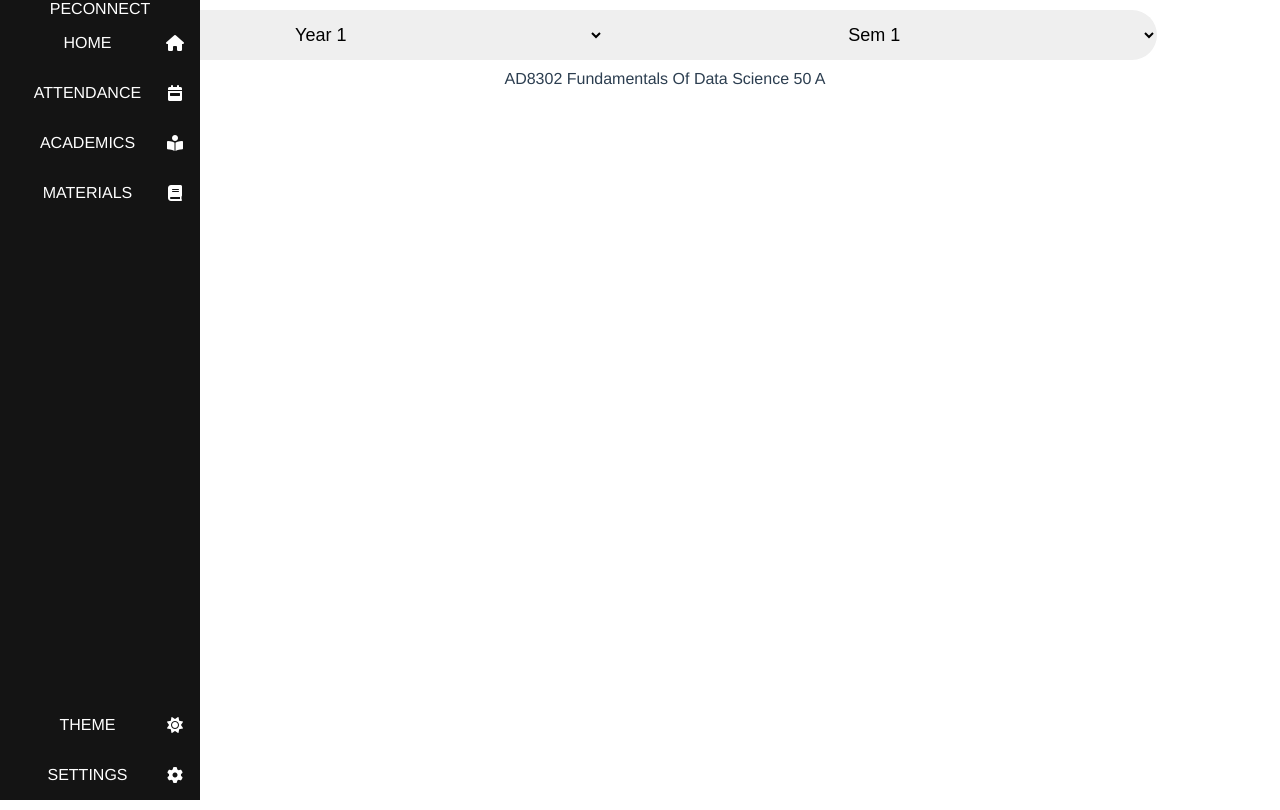
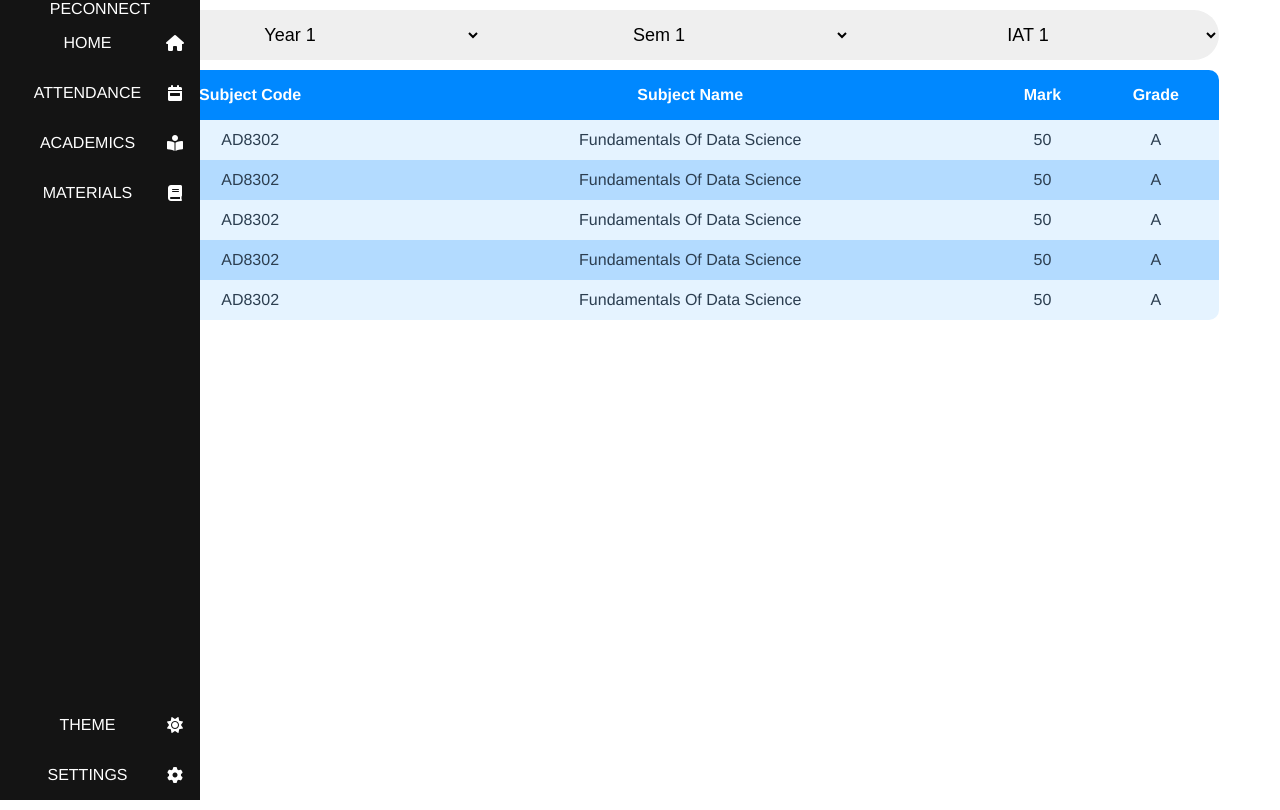
Before and after one commit to AnupamKris/erp2, a Vue app: page /academics in a window 1280 px wide. Built offline with nearby package versions, Linux system fonts and the light colour scheme.

Commit message:
slax edits 2

```diff
--- a/src/components/Marks.vue
+++ b/src/components/Marks.vue
@@ -1,25 +1,69 @@
 <template>
   <div class="marks">
-      <div class="mark-field" v-for="(item, key) in markData" :key="key">
-          {{item.subcode}}
-          {{item.name}}
-          {{item.mark}}
-          {{item.grade}}
-      </div>
+    <table>
+      <thead>
+        <tr>
+          <th>Subject Code</th>
+          <th>Subject Name</th>
+          <th>Mark</th>
+          <th>Grade</th>
+        </tr>
+      </thead>
+      <tbody>
+        <tr class="mark-field" v-for="(item, index) in markData" :key="index" :class="{light: index%2==0 ? true : false}">
+          <td>{{ item.subcode }}</td>
+          <td>{{ item.name }}</td>
+          <td>{{ item.mark }}</td>
+          <td>{{ item.grade }}</td>
+        </tr>
+      </tbody>
+    </table>
   </div>
 </template>
 
 <script>
 export default {
-    props: {
-        markData: Object,
-    },
-    setup() {
-
-    }
-}
+  props: {
+    markData: Object,
+  },
+  setup() {},
+};
 </script>
 
-<style>
+<style lang="less" scoped>
+.mark-field {
+  width: 100%;
+  height: 100%;
+}
 
+.marks {
+    width: 90%;
+}
+
+table {
+  border-collapse: collapse;
+  width: 100%;
+  border-radius: 10px;
+  overflow: hidden;
+  thead {
+    background: #0088ff;
+    tr {
+      height: 50px;
+      width: 100%;
+      color: white;
+      border: none;
+    }
+  }
+  tbody {
+    tr {
+      background: lighten(#0088ff, 35);
+      td {
+        height: 40px;
+      }
+    }
+    .light {
+      background: lighten(#0088ff, 45);
+    }
+  }
+}
 </style>
--- a/src/views/Academics.vue
+++ b/src/views/Academics.vue
@@ -17,6 +17,12 @@
         <option v-if="year == '4'" value="7">Sem 7</option>
         <option v-if="year == '4'" value="8">Sem 8</option>
       </select>
+      <select name="test" id="tests" v-model="testName">
+        <option value="iat1" selected>IAT 1</option>
+        <option value="iat2">IAT 2</option>
+        <option value="iat3">IAT 3</option>
+        <option value="model">Model</option>
+      </select>
     </div>
     <Marks :markData="markData" />
   </div>
@@ -33,15 +39,46 @@ export default {
   setup() {
     const year = ref("1");
     const sem = ref("1");
+    const testName = ref("iat1");
 
     const markData = [
-      { subcode: "AD8302", name: "Fundamentals Of Data Science" , mark: 50, grade: 'A'},
+      {
+        subcode: "AD8302",
+        name: "Fundamentals Of Data Science",
+        mark: 50,
+        grade: "A",
+      },
+      {
+        subcode: "AD8302",
+        name: "Fundamentals Of Data Science",
+        mark: 50,
+        grade: "A",
+      },
+      {
+        subcode: "AD8302",
+        name: "Fundamentals Of Data Science",
+        mark: 50,
+        grade: "A",
+      },
+      {
+        subcode: "AD8302",
+        name: "Fundamentals Of Data Science",
+        mark: 50,
+        grade: "A",
+      },
+      {
+        subcode: "AD8302",
+        name: "Fundamentals Of Data Science",
+        mark: 50,
+        grade: "A",
+      },
     ];
 
     return {
       year,
       sem,
       markData,
+      testName,
     };
   },
 };
@@ -60,10 +97,19 @@ export default {
     border: none;
     outline: 0;
     text-align: center;
-    border-radius: 0 25px 25px 0;
   }
   select[name="year"] {
     border-radius: 25px 0 0 25px;
   }
+  select[name="test"] {
+    border-radius: 0 25px 25px 0;
+  }
 }
+
+.attendance {
+  display: flex;
+  align-items: center;
+  flex-direction: column;
+}
+
 </style>
```
